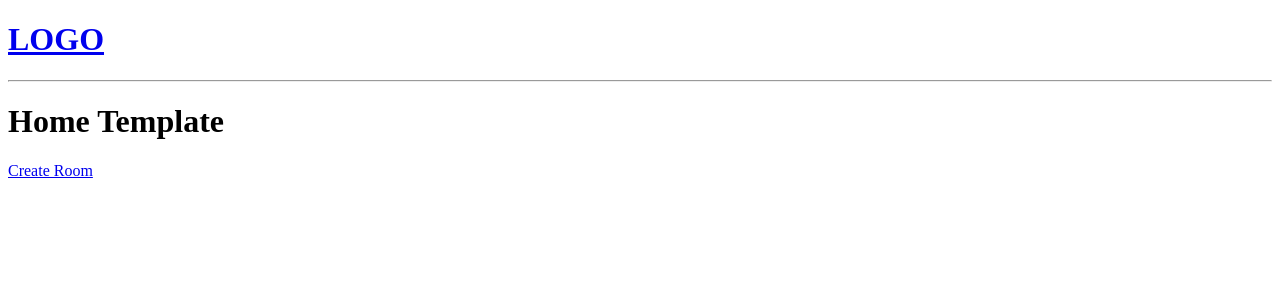
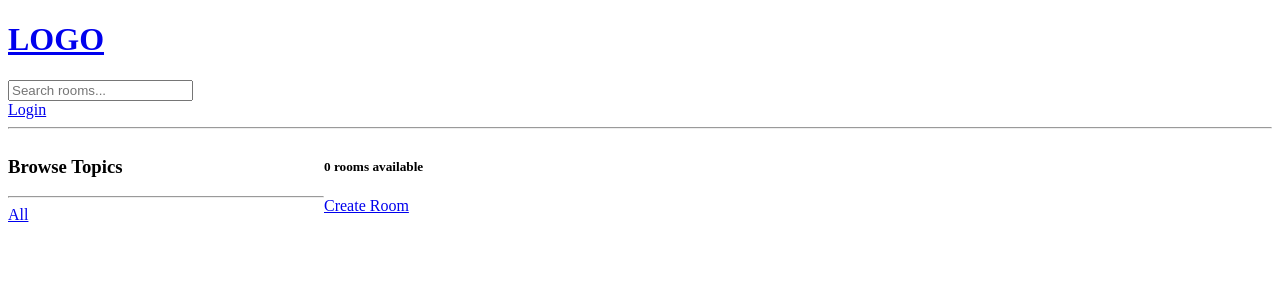
Before and after one commit to jmmarao/studybuddy-django, a Django app: page / in a window 1280 px wide. Shown: the top 300 px of the page. Run offline with Django 4.2, Linux system fonts and the light colour scheme; data that the repository does not hold is empty.

Commit message:
Home page: style and login/logout - Add login and logout logic - Add home container init style

```diff
--- a/base/templates/base/home.html
+++ b/base/templates/base/home.html
@@ -2,9 +2,30 @@
 
 {% block content %}
 
-<h1>Home Template</h1>
+<style>
+    .home-container {
+        display: grid;
+        grid-template-columns: 1fr 3fr;
+    }
+</style>
+
+<div class="home-container">
 
     <div>
+        <h3>Browse Topics</h3>
+        <hr>
+        <div>
+            <a href="{% url 'home' %}">All</a>
+        </div>
+        {% for topic in topics %}
+        <div>
+            <a href="{% url 'home' %}?q={{topic.name}}">{{topic.name}}</a>
+        </div>
+        {% endfor %}
+    </div>
+
+    <div>
+        <h5>{{room_count}} rooms available</h5>
         <a href="{% url 'create-room' %}">Create Room</a>
         <div>
             {% for room in rooms %}
@@ -19,4 +40,5 @@
             {% endfor %}
         </div>
     </div>
+</div>
 {% endblock content %}
--- a/base/urls.py
+++ b/base/urls.py
@@ -2,9 +2,10 @@ from django.urls import path
 from . import views
 
 urlpatterns = [
+    path('login/', views.loginPage, name='login'),
+     path('logout/', views.logoutUser, name='logout'),
     path('', views.home, name='home'),
     path('room/<str:pk>', views.room, name='room'),
-
     path('create-room/', views.createRoom, name='create-room'),
     path('update-room/<str:pk>', views.updateRoom, name='update-room'),
     path('delete-room/<str:pk>', views.deleteRoom, name='delete-room'),
--- a/base/views.py
+++ b/base/views.py
@@ -1,11 +1,45 @@
 from django.shortcuts import render, redirect
-from .models import Room
+from django.db.models import Q
+from django.contrib import messages
+from django.contrib.auth.models import User
+from django.contrib.auth import authenticate, login, logout
+from .models import Room, Topic
 from .forms import RoomForm
 
+def loginPage(request):
+    if request.method == 'POST':
+        username = request.POST.get('username')
+        password = request.POST.get('password')
+
+        try:
+            user = User.objects.get(username=username)
+        except:
+            messages.error(request, 'User does not exist')
+
+        user = authenticate(request, username=username, password=password)
+        if user is not None:
+            login(request, user)
+            return redirect('home')
+        else:
+            messages.error(request, 'Username OR password does not exist')
+
+    context = {}
+    return render(request, 'base/login_register.html', context)
+
+def logoutUser(request):
+    logout(request)
+    return redirect('home')
 
 def home(request):
-    rooms = Room.objects.all()
-    context = {'rooms': rooms}
+    q = request.GET.get('q') if request.GET.get('q') != None else ''
+    rooms = Room.objects.filter(
+        Q(topic__name__icontains=q) |
+        Q(name__icontains=q) |
+        Q(description__icontains=q)
+    )
+    topics = Topic.objects.all()
+    room_count = rooms.count()
+    context = {'rooms': rooms, 'topics': topics, 'room_count': room_count}
     return render(request, 'base/home.html', context)
 
 
--- a/templates/main.html
+++ b/templates/main.html
@@ -11,6 +11,14 @@
 <body>
     {% include 'navbar.html' %}
 
+    {% if messages %}
+    <ul class="messages">
+        {% for message in messages %}
+        <li>{{ message }}</li>
+        {% endfor %}
+    </ul>
+    {% endif %}
+
     {% block content %}
     {% endblock %}
 </body>
--- a/templates/navbar.html
+++ b/templates/navbar.html
@@ -2,4 +2,14 @@
     <h1>LOGO</h1>
 </a>
 
+<form method="GET" action="{% url 'home' %}">
+    <input type="text" name="q" placeholder="Search rooms..." />
+</form>
+
+{% if request.user.is_authenticated %}
+<a href="{% url 'logout' %}">Logout</a>
+{% else %}
+<a href="{% url 'login' %}">Login</a>
+{% endif %}
+
 <hr>
```
Also changed, not shown: base/templates/base/login_register.html (added, +16 -0 lines), base/migrations/0003_alter_room_options.py (added). Lines whose indentation alone changed are shown as unchanged.
